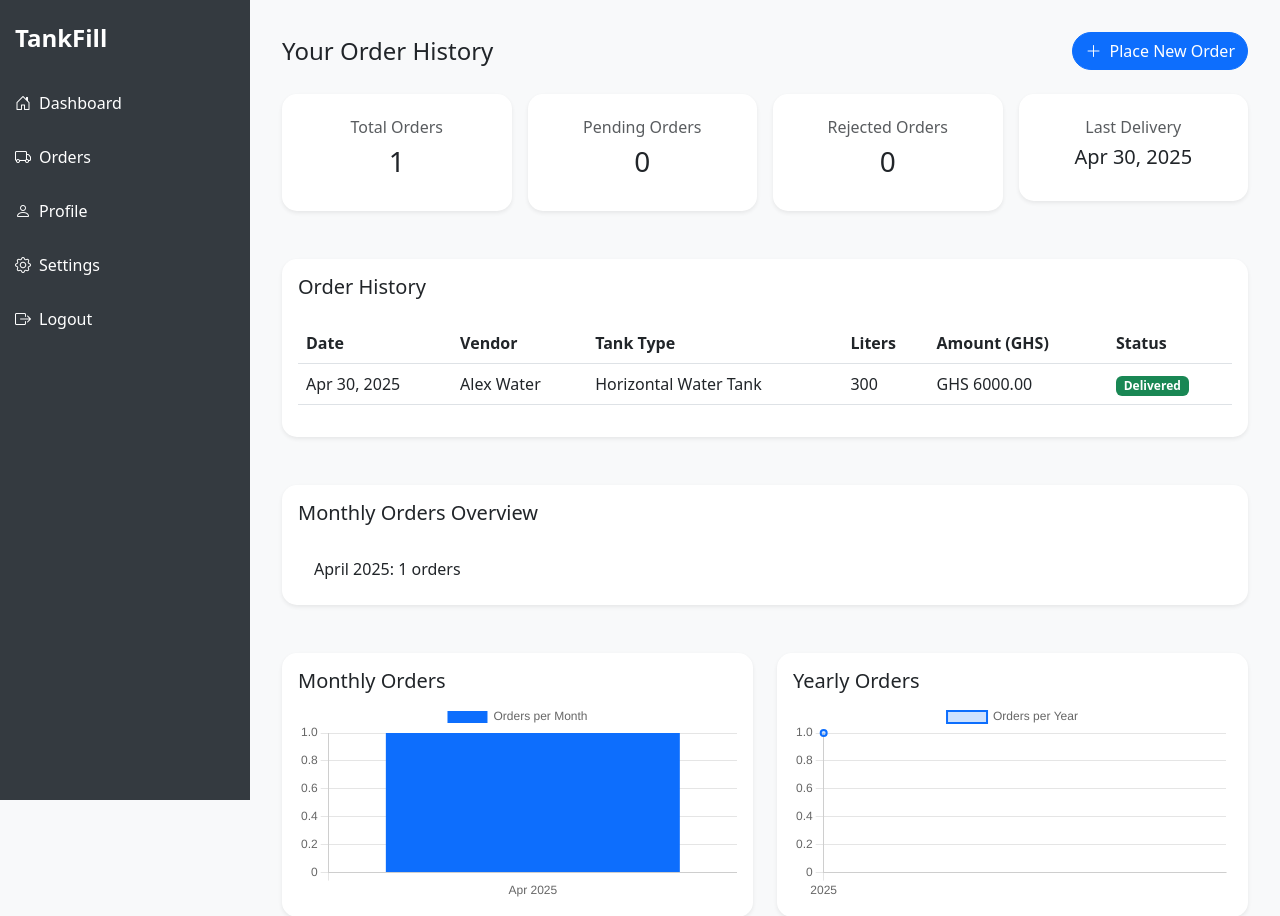
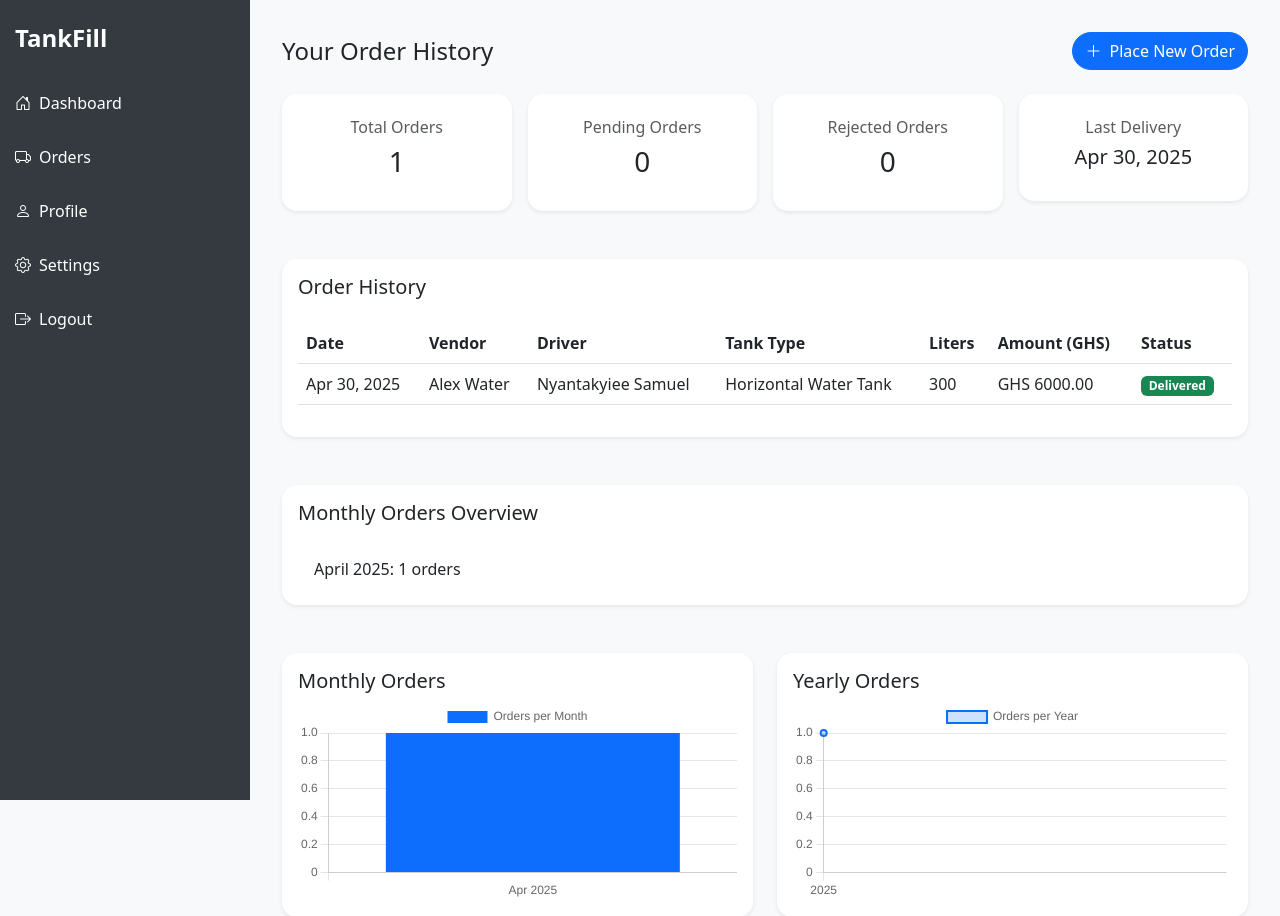
Before and after one commit to Godfred48/WaterTankRefill-App, a Django app: page /customer/orders/ in a window 1280 px wide. Shown: the top 916 px of the page. Run offline with Django 5.2, Linux system fonts and the light colour scheme; a user stored in the database is signed in; data comes from the database, SQL or seed files in the repository.

Commit message:
updated the customer orders template file

```diff
--- a/templates/customer/orders.html
+++ b/templates/customer/orders.html
@@ -182,6 +182,7 @@
             <tr>
               <th>Date</th>
               <th>Vendor</th>
+              <th>Driver</th>
               <th>Tank Type</th>
               <th>Liters</th>
               <th>Amount (GHS)</th>
@@ -193,6 +194,15 @@
               <tr>
                 <td>{{ order.order_date|date:"M d, Y" }}</td>
                 <td>{{ order.vendor.user.get_full_name }}</td>
+                {% with order.delivery.first as delivery %}
+      <td>
+        {% if delivery and delivery.driver %}
+          {{ delivery.driver.user.full_name }}
+        {% else %}
+          <em>Not Assigned</em>
+        {% endif %}
+      </td>
+    {% endwith %}
                 <td>{{ order.get_tank_type_display }}</td>
                 <td>{{ order.litres }}</td>
                 <td>GHS {{ order.get_total_price|floatformat:2 }}</td>
```
